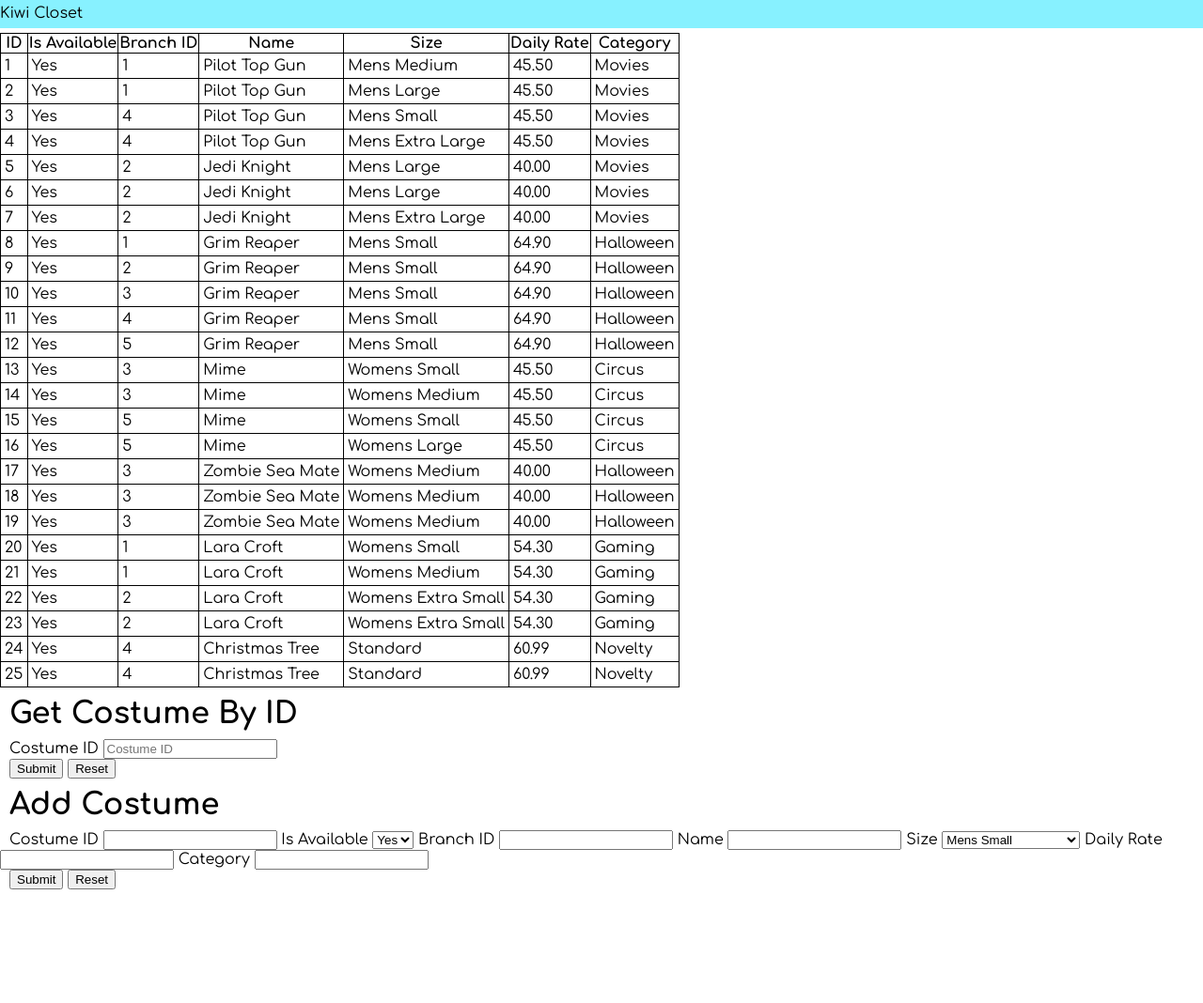
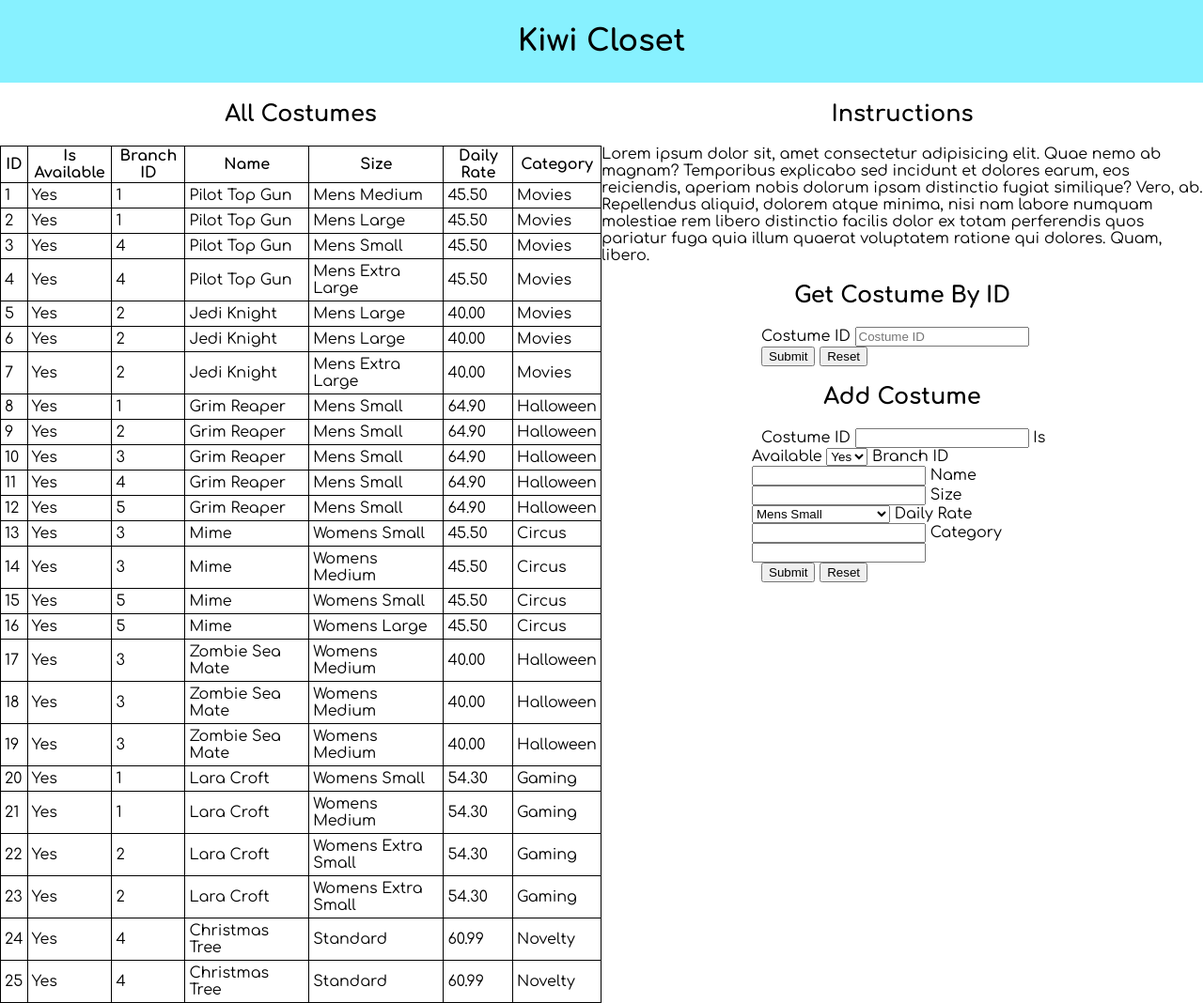
Before and after one commit to xovae/COMPX225, a PHP site: page / in a window 1280 px wide. Shown: the whole page at 94% size. Before the commit the page ends 947 px from the top, so only its background shows below. Run offline with PHP 8.4, Linux system fonts and the light colour scheme; data comes from the database, SQL or seed files in the repository.

Commit message:
Further changes to CSS, implemented grid display

```diff
--- a/Deliverable 2/index.php
+++ b/Deliverable 2/index.php
@@ -3,7 +3,7 @@
 <head>
     <meta charset="UTF-8">
     <meta name="viewport" content="width=device-width, initial-scale=1.0">
-    <title>Kiwi Kloset</title>
+    <title>Kiwi Closet</title>
 
     <link rel="stylesheet" href="styles.css">
 
@@ -13,13 +13,16 @@
 </head>
 <body>
     <div id="header">
-        <p>Kiwi Closet</p>
+        <h1>Kiwi Closet</h1>
     </div>
 
     <div id="body">
+        <div>
             <!-- instructions -->
+            <p></p>
 
             <!-- Table of all Costumes in the MySQL Database -->
+            <h2>All Costumes</h2>
             <table>
                 <tr>
                     <th>ID</th>
@@ -56,8 +59,13 @@
                     };
                 ?>
             </table>
+        </div>
+        <div id="forms">
+            <h2>Instructions</h2>
+            <p>Lorem ipsum dolor sit, amet consectetur adipisicing elit. Quae nemo ab magnam? Temporibus explicabo sed incidunt et dolores earum, eos reiciendis, aperiam nobis dolorum ipsam distinctio fugiat similique? Vero, ab.
+            Repellendus aliquid, dolorem atque minima, nisi nam labore numquam molestiae rem libero distinctio facilis dolor ex totam perferendis quos pariatur fuga quia illum quaerat voluptatem ratione qui dolores. Quam, libero.</p>
 
-        <h1>Get Costume By ID</h1>
+            <h2>Get Costume By ID</h2>
 
             <form action="rentals.php" method="GET">
                 <div>
@@ -66,19 +74,18 @@
                 </div>
 
                 <div>
-                <button type="submit">Submit</button>
-                <button type="reset">Reset</button>
+                    <button type="submit" class="buttons">Submit</button>
+                    <button type="reset" class="buttons">Reset</button>
                 </div>
             </form>
 
-        <h1>Add Costume</h1>
+            <h2>Add Costume</h2>
 
             <form action="add.php" method="POST">
                 <div>
                     <label for="new_costume_id">Costume ID</label>
                     <input type="number" name="new_costume_id" id="new_costume_id" required>
 
-                <!-- Maybe just default to 1? And see if ID can be autoset too -->
                     <label for="is_available">Is Available</label>
                     <select name="is_available" id="is_available" required>
                         <option value="1">Yes</option>
@@ -115,10 +122,11 @@
                 </div>
 
                 <div>
-                <button type="submit">Submit</button>
-                <button type="reset">Reset</button>
+                    <button type="submit" class="buttons">Submit</button>
+                    <button type="reset" class="buttons">Reset</button>
                 </div>
             </form>
         </div>
+    </div>
 </body>
 </html>
--- a/Deliverable 2/styles.css
+++ b/Deliverable 2/styles.css
@@ -1,27 +1,30 @@
 html, body {
     margin: 0;
-    padding: 0;
     font-family: "Comfortaa", sans-serif;
 }
 
 #header {
-    position: fixed;
-    width: 100%;
-    height: 30px;
+    padding: 5px;
+    text-align: center;
     background-color: #87F1FF;
-    top: 0;
-}
-
-#header p {
-    margin-top: 5px;
 }
 
 #body {
-    margin-top: 35px;
+    display: grid;
+    grid-template-columns: 1fr 1fr;
 }
 
-h1 {
-    margin: 10px;
+form {
+    width: 50%;
+    margin: 0 auto;
+}
+
+.buttons {
+
+}
+
+h2 {
+    text-align: center;
 }
 
 label:first-child, button:first-child {
@@ -29,6 +32,7 @@ label:first-child, button:first-child {
 }
 
 table, th, td {
+    margin: auto;
     border: 1px solid black;
     border-collapse: collapse;
 }
```
Lines whose indentation alone changed are shown as unchanged.
